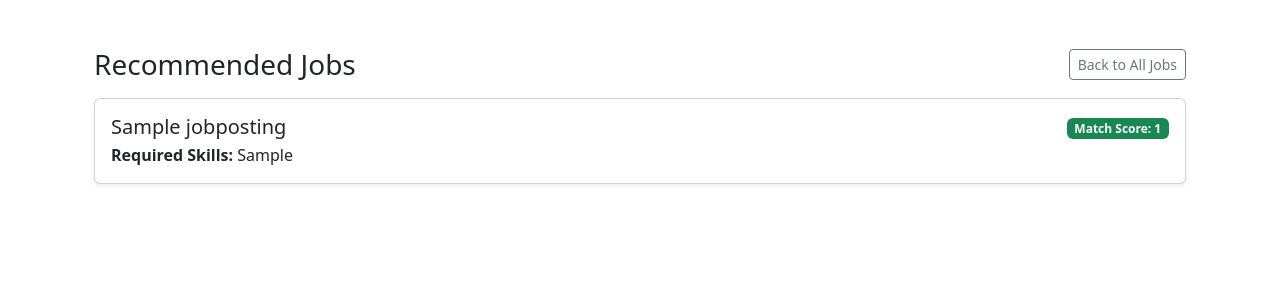
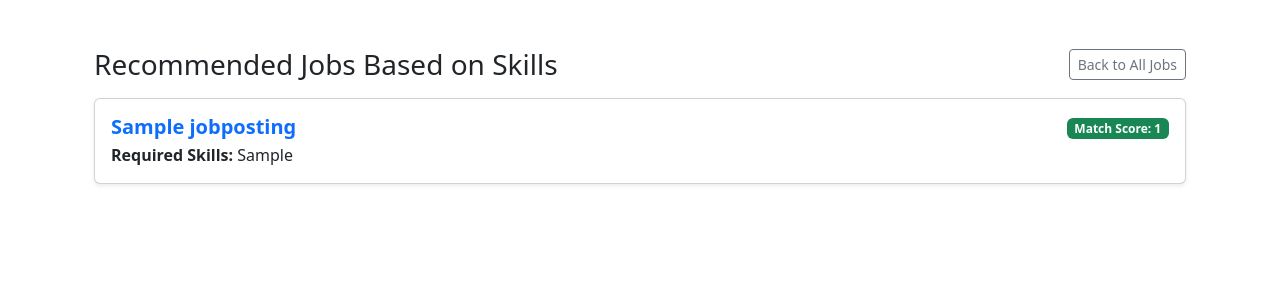
Before and after one commit to nahua3730/JobFinder, a Django app: page /recommended/ in a window 1280 px wide. Shown: the part 72-372 px from the top of the page. Run offline with Django 5.2, Linux system fonts and the light colour scheme; a user stored in the database is signed in; tables that the repository leaves empty hold one stand-in row (values such as "Sample post"); some libraries are stand-ins or nearby versions.

Commit message:
Make recommended job titles clickable and update page header

```diff
--- a/jobs/templates/jobs/recommended_jobs.html
+++ b/jobs/templates/jobs/recommended_jobs.html
@@ -1,10 +1,10 @@
 {% extends "base.html" %}
-{% block title %}Recommended Jobs{% endblock %}
+{% block title %}Recommended Jobs Based on Skills{% endblock %}
 
 {% block content %}
 <div class="container py-4">
   <div class="d-flex justify-content-between align-items-center mb-3">
-    <h1 class="h3 mb-0">Recommended Jobs</h1>
+    <h1 class="h3 mb-0">Recommended Jobs Based on Skills</h1>
     <a class="btn btn-outline-secondary btn-sm"
        href="{% url 'jobs:home' %}">
       Back to All Jobs
@@ -19,7 +19,12 @@
     <div class="card shadow-sm mb-3">
       <div class="card-body">
         <div class="d-flex justify-content-between align-items-center">
-          <h5 class="mb-1">{{ job.title }}</h5>
+          <h5 class="mb-1">
+            <a href="{% url 'jobs:job_detail' job.id %}"
+              class="text-primary text-decoration-none fw-semibold">
+              {{ job.title }}
+            </a>
+          </h5>
           <span class="badge bg-success">
             Match Score: {{ score }}
           </span>
--- a/jobs/urls.py
+++ b/jobs/urls.py
@@ -8,9 +8,8 @@ urlpatterns = [
     path('create/', views.create_job, name='create_job'),
     path("search/", views.search, name="search"),
     path('edit/<int:job_id>/', views.edit_job, name='edit_job'),
-    path("create/", views.create_job, name="create_job"),
     path('candidate-search/', views.candidate_search, name='candidate_search'),
     path('my-jobs/', views.my_jobs, name='my_jobs'),
-    path("jobs/<int:job_id>/", views.job_detail, name="job_detail"),
+    path("<int:job_id>/", views.job_detail, name="job_detail"),
     path("recommended/", views.recommended_jobs, name="recommended_jobs"),
 ]
```
Also changed, not shown: static/style.css (line endings or trailing spaces).
